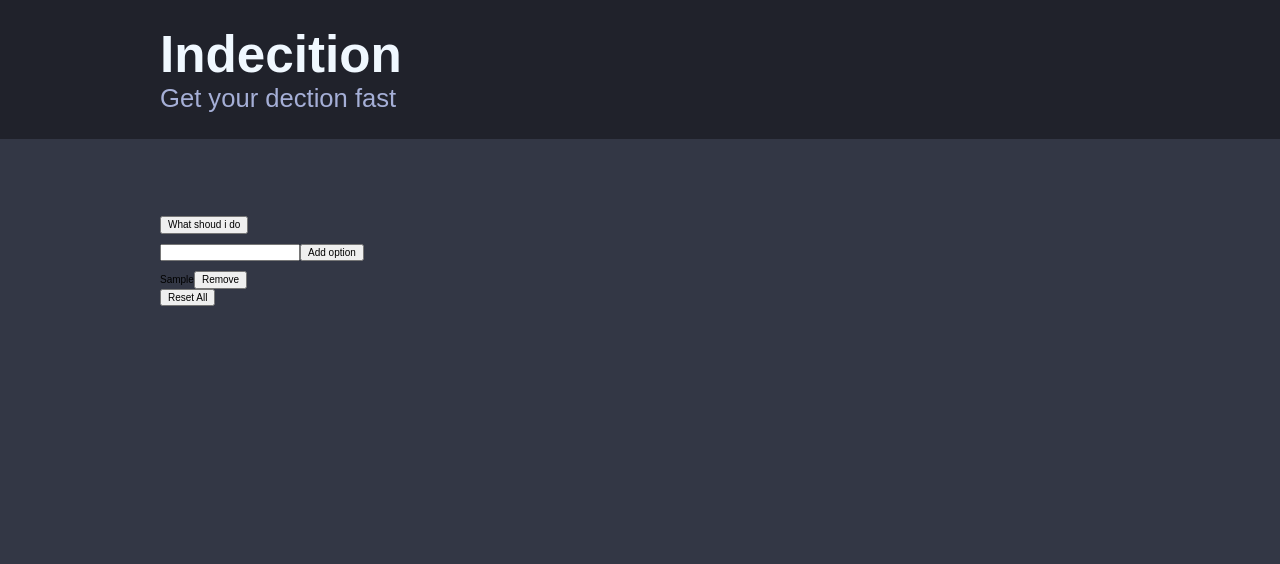
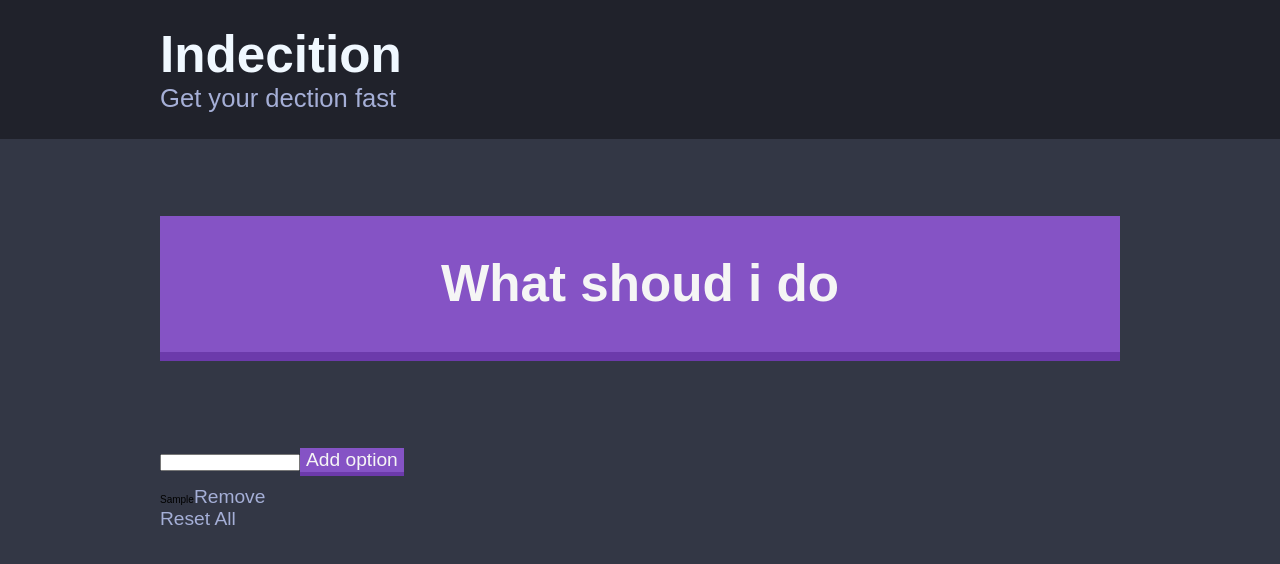
Before and after one commit to nadeeraka/React-playground, a React (Create React App) app: page / in a window 1280 px wide. Both pictures are taken after typing "Sample" into the empty fields and a click on the button "Add option". Shown: the top 564 px of the page. Built offline with nearby package versions, Linux system fonts and the light colour scheme.

Commit message:
button style aded

```diff
--- /dev/null
+++ b/src/base/_bigb.scss
@@ -0,0 +1,32 @@
+.bigb
+{
+    background-color: $bb;
+    border: none;
+    border-bottom: .6rem solid darken( $bb, 10%);
+    color: whitesmoke;
+    font-size: $l-size;
+    font-weight: bold;
+    margin-bottom: $xl-size;
+    width: 100%;
+    padding: 2.4rem;
+}
+.bigb:disabled
+{
+    opacity: .5;
+}
+.button
+{
+    background-color: $bb;
+    border: none;
+    border-bottom: .3rem solid darken($bb,10%);
+    color: whitesmoke;
+    font-weight: 500;
+    font-size: $s-size;
+}
+.button--link
+{
+    background:none;
+    color: $off-white;
+    border: none;
+    padding: 0;
+}
--- a/src/base/_settings.scss
+++ b/src/base/_settings.scss
@@ -4,5 +4,8 @@ $off-white:#a5afd7;
 $m-size : 1.6rem;
 $l-size : 3.2rem;
 $xl-size: 4.8rem;
+$s-size:1.2rem;
 //background color
 $bc: #333745;
+// b button
+$bb:#8553c5;
--- a/src/base/main.scss
+++ b/src/base/main.scss
@@ -2,7 +2,16 @@
 @import'./base';
 @import'./header';
 @import'./container';
+@import'./bigb';
 
 body{
     font-size: 62.5%;
 }
+button
+{
+    cursor: pointer;
+}
+button:disabled
+{
+    cursor: default;
+}
--- a/src/playground/action.js
+++ b/src/playground/action.js
@@ -4,6 +4,7 @@ const Action = props =>
     (
         <div>
             <button
+            className="bigb"
                 disabled={!props.opArray.length > 0}
                 onClick={props.handelOptions}
             >
--- a/src/playground/addOption.js
+++ b/src/playground/addOption.js
@@ -26,7 +26,7 @@ class AddOption extends Component {
                 <p>{this.state.error}</p>
                 <form onSubmit={this.handelAddOption}>
                     <input type="text" name="data" />
-                    <button>Add option</button>
+                    <button className="button">Add option</button>
                 </form>
                 <SingleOption />
             </div>
--- a/src/playground/option.js
+++ b/src/playground/option.js
@@ -10,7 +10,9 @@ const Options = (props) =>
                     handelDeleteOption={props.handelDeleteOption}
                 />
             ))}
-            <button onClick={props.handelReset}>Reset All</button>
+            <button onClick={props.handelReset}
+                className="button button--link"
+            >Reset All</button>
         </div>
     );
 
--- a/src/playground/sop.js
+++ b/src/playground/sop.js
@@ -1,16 +1,19 @@
 import React from "react";
 
-const SingleOption = props =>
-    (
-        <div>
-
-            {props.textValue}<button hidden={! props.textValue} onClick={(e) => {
-                props.handelDeleteOption(props.textValue);
-            }}>
-             Remove</button>
-
-        </div>
-    );
+const SingleOption = props => (
+  <div>
+    {props.textValue}
+    <button
+      className="button button--link"
+      hidden={!props.textValue}
+      onClick={e => {
+        props.handelDeleteOption(props.textValue);
+      }}
+    >
+      Remove
+    </button>
+  </div>
+);
 
 
 export default SingleOption;
```
